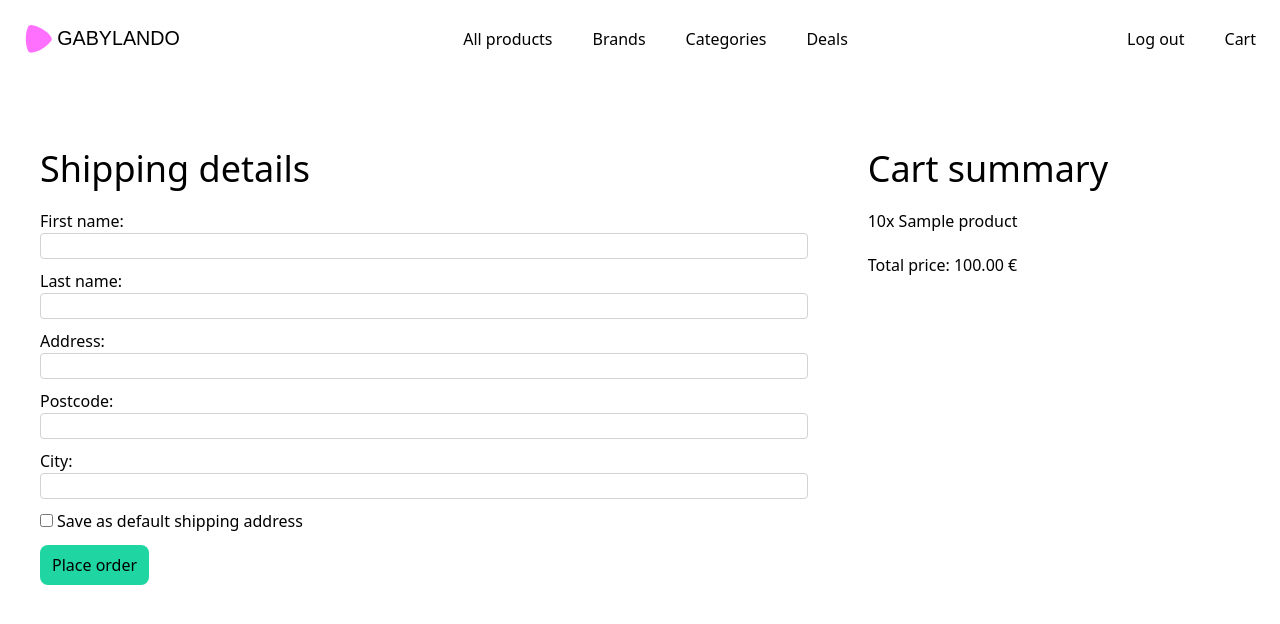
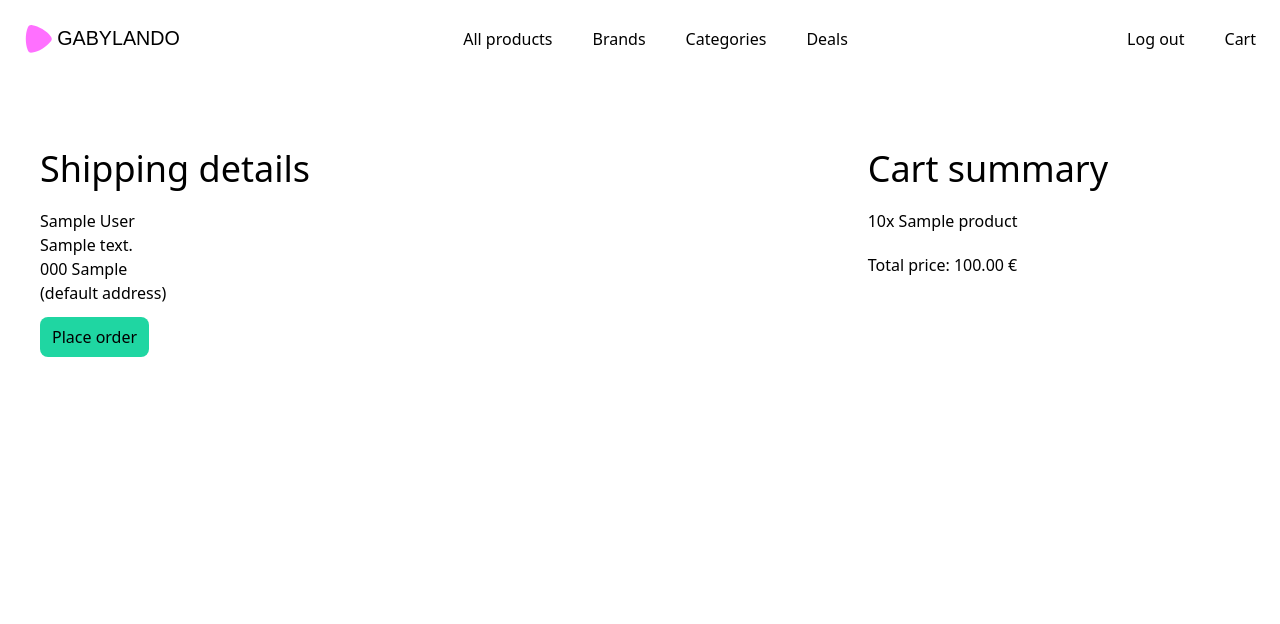
Before and after one commit to gwassing/ecommerce-platform, a Django app: page /checkout/ in a window 1280 px wide. Shown: the top 624 px of the page. Run offline with Django 5.2, Linux system fonts and the light colour scheme; a user stored in the database is signed in; tables that the repository leaves empty hold one stand-in row (values such as "Sample post").

Commit message:
Use default (or last used) shipping details if set, else show form

```diff
--- a/checkout/templates/checkout/checkout.html
+++ b/checkout/templates/checkout/checkout.html
@@ -2,9 +2,34 @@
 {% block content %}
     <div class="flex justify-between gap-x-12">
         <div class="w-2/3" style="flex-grow:1">
-            <h2 class="text-4xl pb-5">Shipping details</h2>
             <form action="" method="POST">
                 {% csrf_token %}
+                <h2 class="text-4xl pb-5">Shipping details</h2>
+                {% if default_shipping_address %}
+                    <div>
+                        {{ default_shipping_address.first_name }} {{ default_shipping_address.last_name }}
+                        <br>
+                        {{ default_shipping_address.address }}
+                        <br>
+                        {{ default_shipping_address.postcode }} {{ default_shipping_address.city }}
+                    </div>
+                    <div>(default address)</div>
+                    <button type="submit" class="button my-3" name="action" value="use_default_shipping_address">
+                        Place order
+                    </button>
+                {% elif last_used_shipping_address %}
+                    <div>
+                        {{ last_used_shipping_address.first_name }} {{ last_used_shipping_address.last_name }}
+                        <br>
+                        {{ last_used_shipping_address.address }}
+                        <br>
+                        {{ last_used_shipping_address.postcode }} {{ last_used_shipping_address.city }}
+                    </div>
+                    <div>(last used address)</div>
+                    <button type="submit" class="button my-3" name="action" value="use_last_used_shipping_address">
+                        Place order
+                    </button>
+                {% else %}
                     <div>
                         {{ shipping_form.first_name.label_tag }}
                         {{ shipping_form.first_name }}
@@ -21,9 +46,10 @@
                             {{ shipping_form.is_default.help_text }}
                         </div>
                     </div>
-                <button type="submit" class="button my-3">
+                    <button type="submit" class="button my-3" name="action" value="create_new_shipping_address">
                         Place order
                     </button>
+                {% endif %}
             </form>
         </div>
         <div class="w-1/3 pl-3">
--- a/checkout/views.py
+++ b/checkout/views.py
@@ -4,8 +4,7 @@ from django.urls import reverse
 from django.views import generic
 
 from accounts.forms import ShippingDetailsForm
-from accounts.models import Order, PurchasedItem
-from cart.models import Cart
+from accounts.models import Order, PurchasedItem, ShippingDetails
 
 
 class CheckoutView(LoginRequiredMixin, generic.TemplateView):
@@ -13,44 +12,67 @@ class CheckoutView(LoginRequiredMixin, generic.TemplateView):
 
     def get_context_data(self, **kwargs):
         cart = self.request.user.cart
+        default_shipping_address = ShippingDetails.objects.filter(
+            user=self.request.user,
+            is_default=True
+        )
+
+        last_used_shipping_address = ShippingDetails.objects.filter(user=self.request.user)
+
         return super().get_context_data(**kwargs) | {
             "cart_items": cart.get_items(),
             "total_price": cart.get_total_price(),
-            "shipping_form": ShippingDetailsForm()
+            "shipping_form": ShippingDetailsForm(),
+            "default_shipping_address": default_shipping_address.first() if default_shipping_address.exists() else None,
+            "last_used_shipping_address": last_used_shipping_address.last() if last_used_shipping_address.exists() else None,
         }
 
     def post(self, request, *args, **kwargs):
-        form = ShippingDetailsForm(data=request.POST)
+        action = request.POST.get('action')
 
-        if form.is_valid():
-            # attach user to shipping details form instance
-            shipping_details_obj = form.save(commit=False)
-            shipping_details_obj.user = request.user
+        if action == 'create_new_shipping_address':
+            form = ShippingDetailsForm(data=request.POST)
 
-            # create an order with the user's shipping details
-            order = Order.objects.create(
-                user=request.user,
-                shipping_details=shipping_details_obj
+            if form.is_valid():
+                # attach user to shipping details form instance
+                shipping_details_obj = form.save(commit=False)
+                shipping_details_obj.user = request.user
+                shipping_details_obj.save()
+            else:
+                # If the form is invalid, get the standard context and then add the invalid form object to it.
+                context = self.get_context_data()
+                context['shipping_form'] = form
+                return render(request, self.template_name, context)
+
+        elif action == 'use_default_shipping_address':
+            default_shipping_address = ShippingDetails.objects.filter(
+                user=self.request.user,
+                is_default=True
+            ).first()
+            shipping_details_obj = default_shipping_address
+
+        elif action == 'use_last_used_shipping_address':
+            last_used_shipping_address = ShippingDetails.objects.filter(user=self.request.user).last()
+            shipping_details_obj = last_used_shipping_address
+
+        # create an order with the user's shipping details
+        order = Order.objects.create(
+            user=request.user,
+            shipping_details=shipping_details_obj
+        )
+
+        # transform user's cart items into purchased items and add to order object
+        for item in request.user.cart.cart_items.all():
+            PurchasedItem.objects.create(
+                order=order,
+                product=item.product,
+                quantity=item.quantity
             )
 
-            # transform user's cart items into purchased items and add to order object
-            for item in request.user.cart.cart_items.all():
-                PurchasedItem.objects.create(
-                    order=order,
-                    product=item.product,
-                    quantity=item.quantity
-                )
+        # empty cart
+        request.user.cart.cart_items.all().delete()
 
-            # empty cart
-            request.user.cart.cart_items.all().delete()
-
-            return redirect(reverse('checkout:order_confirmation'))
-
-        # context is created so that form is displayed with fields pre-filled in case form is not valid
-        context = {
-            'form': form
-        }
-        return render(request, self.template_name, context)
+        return redirect(reverse('checkout:order_confirmation'))
 
 
 class OrderConfirmationView(LoginRequiredMixin, generic.TemplateView):
```
Lines whose indentation alone changed are shown as unchanged.
